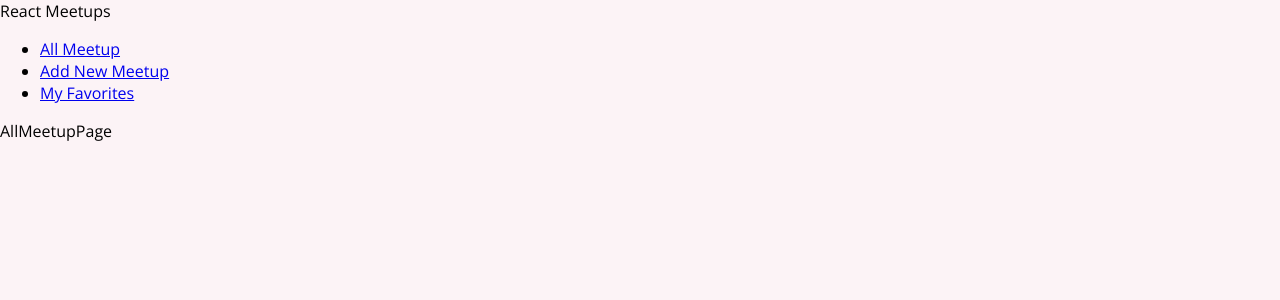
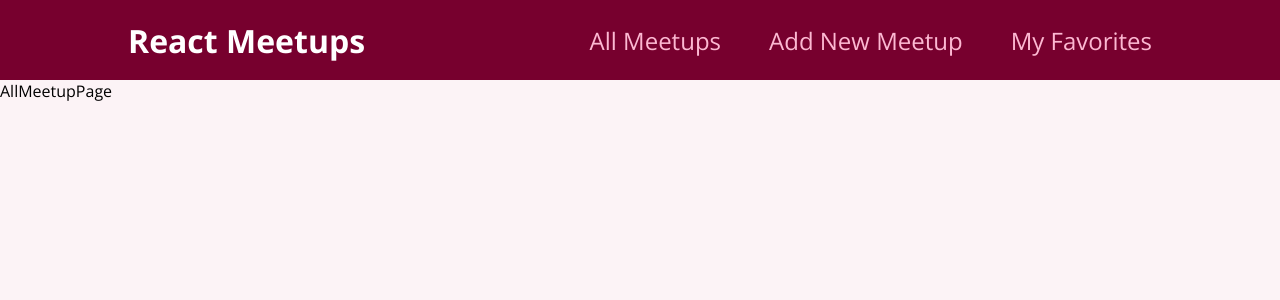
Before and after one commit to wajihMahrouseh/learn-react, a React (Create React App) app in the folder learn-react/: page / in a window 1280 px wide. Shown: the top 300 px of the page. Built offline with nearby package versions, Linux system fonts and the light colour scheme.

Commit message:
styling navigation

```diff
--- a/learn-react/src/components/layouts/MainNavigation.js
+++ b/learn-react/src/components/layouts/MainNavigation.js
@@ -1,15 +1,15 @@
 import { Link } from 'react-router-dom'
 
-import classes from './MainNavigation.css'
+import classes from './MainNavigation.module.css'
 
 function MainNavigation() {
     return (
-        <header>
-            <div>React Meetups</div>
+        <header className={classes.header}>
+            <div className={classes.logo}>React Meetups</div>
             <nav>
                 <ul>
                     <li>
-                        <Link to='/'>All Meetup</Link>
+                        <Link to='/'>All Meetups</Link>
                     </li>
                     <li>
                         <Link to='/new-meetup'>Add New Meetup</Link>
@@ -19,7 +19,7 @@
                     </li>
                 </ul>
             </nav>
-        </header >
+        </header>
     );
 }
 
--- /dev/null
+++ b/learn-react/src/components/layouts/MainNavigation.module.css
@@ -0,0 +1,47 @@
+.header {
+  width: 100%;
+  height: 5rem;
+  display: flex;
+  align-items: center;
+  justify-content: space-between;
+  background-color: #77002e;
+  padding: 0 10%;
+}
+
+.logo {
+  font-size: 2rem;
+  color: white;
+  font-weight: bold;
+}
+
+.header ul {
+  list-style: none;
+  margin: 0;
+  padding: 0;
+  display: flex;
+  align-items: baseline;
+}
+
+.header li {
+  margin-left: 3rem;
+}
+
+.header a {
+  text-decoration: none;
+  font-size: 1.5rem;
+  color: #fcb8d2;
+}
+
+.header a:hover,
+.header a:active,
+.header a.active {
+  color: white;
+}
+
+.badge {
+  background-color: #cc2062;
+  color: white;
+  border-radius: 12px;
+  padding: 0 1rem;
+  margin-left: 0.5rem;
+}
```
Also changed, not shown: learn-react/src/components/layouts/MainNavigation.css (deleted).
